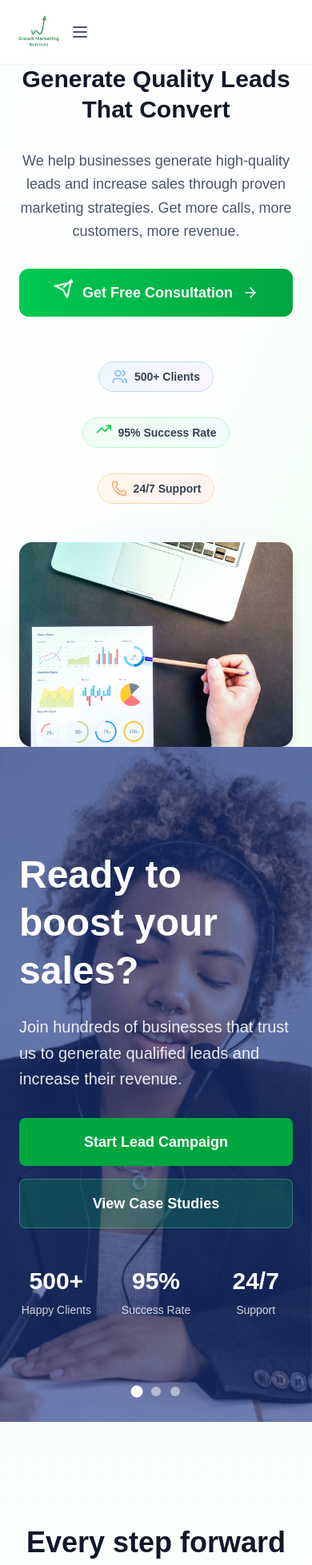
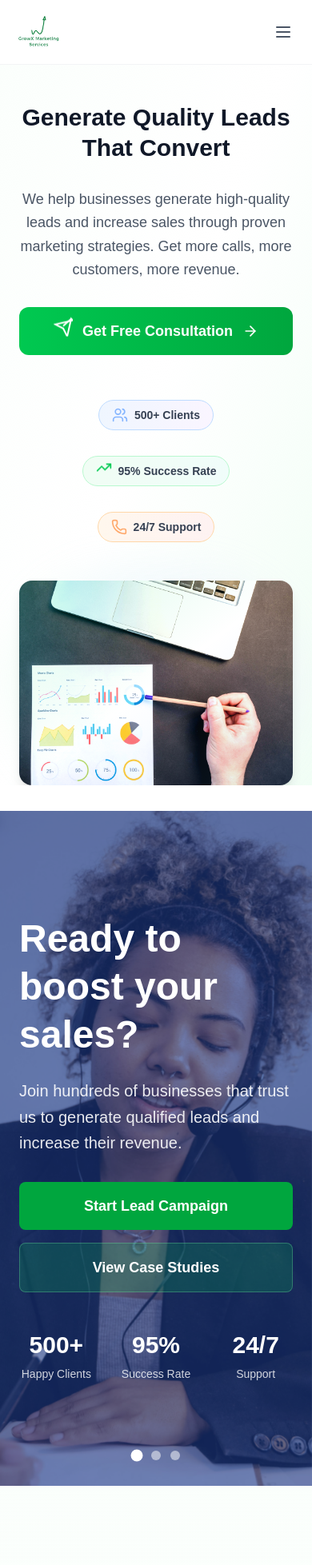
Before and after one commit to sheryyiee121/Growx, a Next.js app: page / in a window 390 px wide. Shown: the top 1957 px of the page at 80% size. Built offline with nearby package versions, Linux system fonts and the light colour scheme.

Commit message:
navbar updated

```diff
--- a/src/app/page.js
+++ b/src/app/page.js
@@ -82,7 +82,7 @@ export default function Home() {
       </section>
 
       {/* Background Image Section with Overlay Content */}
-      <section className="relative min-h-screen overflow-hidden">
+      <section className="relative min-h-screen overflow-hidden mt-8 md:mt-16">
         {/* Background Image */}
         <div className="absolute inset-0">
           <img
--- a/src/components/HeroSection.js
+++ b/src/components/HeroSection.js
@@ -7,7 +7,7 @@ import { ArrowRight, TrendingUp, Users, Phone } from 'lucide-react';
 export default function HeroSection() {
     return (
         <section
-            className="min-h-screen bg-gradient-to-br from-green-50/30 via-white to-green-100/40 flex items-center justify-center relative overflow-hidden pt-20"
+            className="min-h-screen bg-gradient-to-br from-green-50/30 via-white to-green-100/40 flex items-center justify-center relative overflow-hidden pt-32 md:pt-20"
             aria-labelledby="hero-heading"
         >
             <div className="w-full max-w-7xl mx-auto px-6">
--- a/src/components/Navbar.js
+++ b/src/components/Navbar.js
@@ -100,7 +100,7 @@ export default function Navbar() {
             <div className="container mx-auto px-4 sm:px-6 lg:px-8">
                 <div className="flex items-center h-20">
                     {/* Logo Section */}
-                    <div className="flex items-center space-x-3">
+                    <div className="flex items-center space-x-3 flex-1 lg:flex-initial">
                         <div className="w-16 h-16 relative">
                             <Image
                                 src="/images/logo.jpg"
@@ -136,7 +136,7 @@ export default function Navbar() {
                     </div>
 
                     {/* Mobile Menu Button */}
-                    <div className="lg:hidden">
+                    <div className="lg:hidden ml-auto">
                         <button
                             onClick={toggleMenu}
                             className="text-gray-600 hover:text-gray-900 transition-colors duration-200 p-2 focus:outline-none"
```
